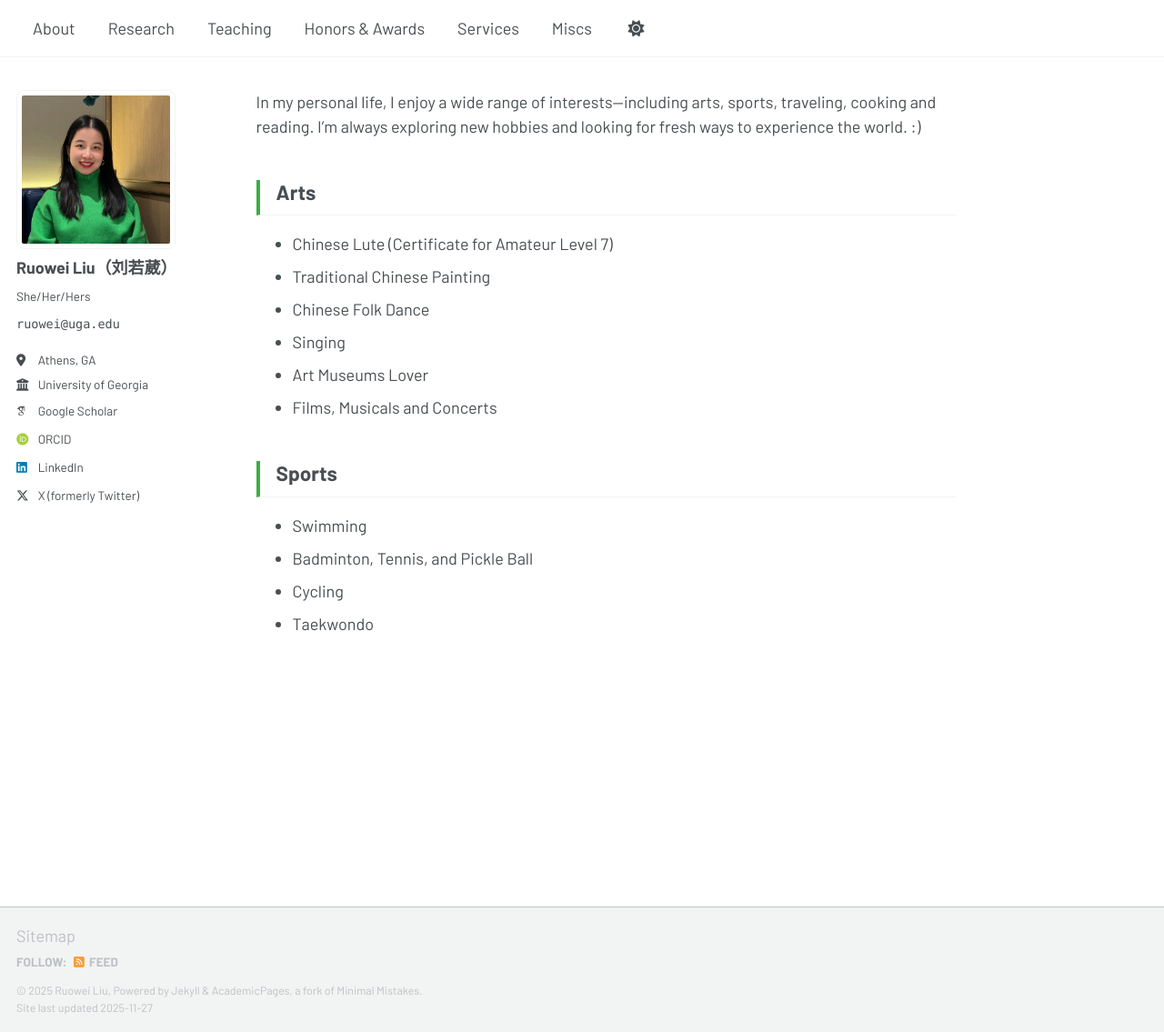
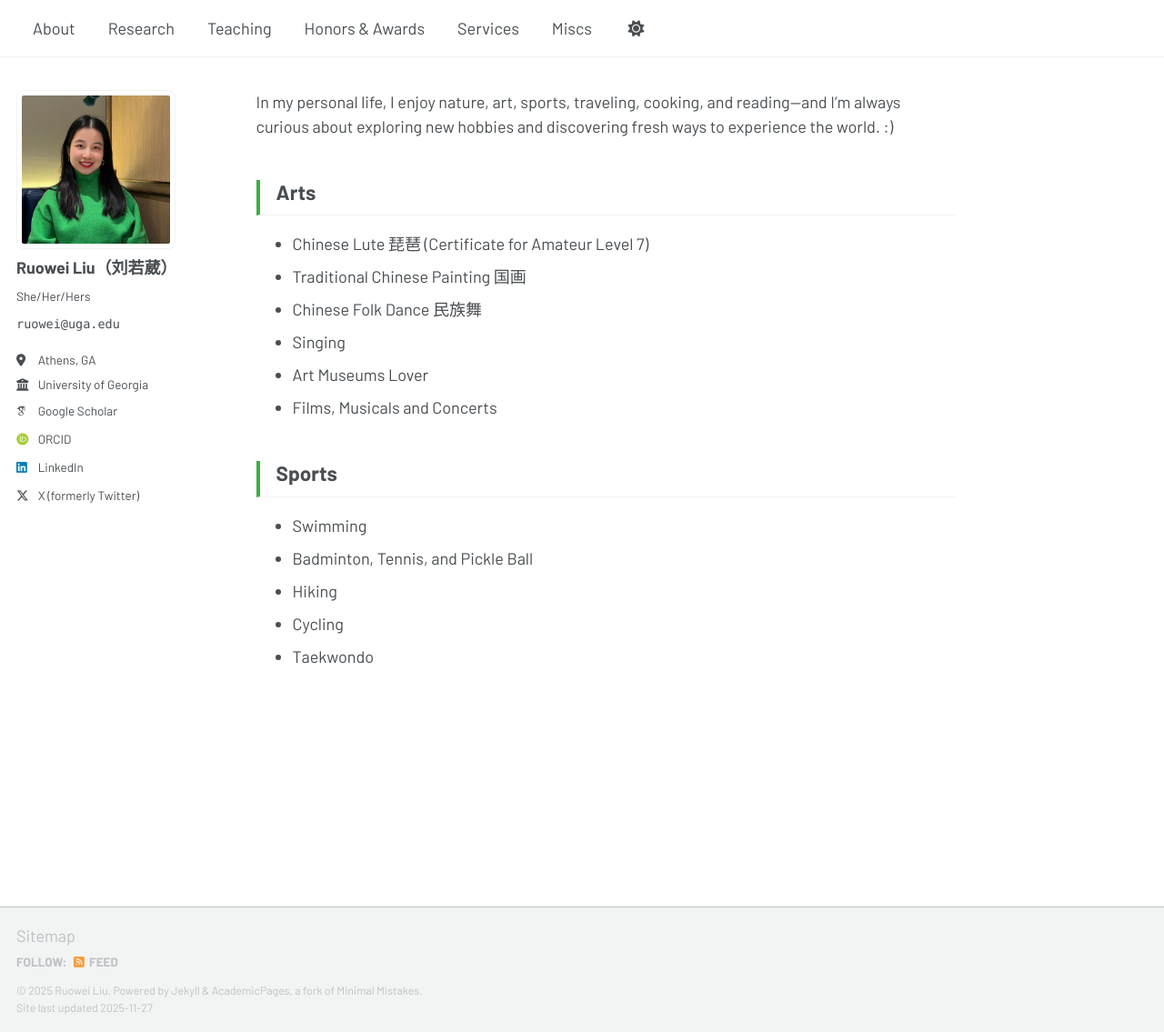
Before and after one commit to ruoweiliu/ruoweiliu.github.io, a Jekyll site: the page built from _pages/miscs.md, in a window 1280 px wide and 1135 px high. Shown: the whole window at 91% size. Built offline with Jekyll 4.4.1, drawn with Linux system fonts in a browser that asks for light colours; some web fonts are replaced; a script that is not in the unit is left out.

Commit message:
Update Miscs page content and navigation URL
- Update navigation URL from /misc/ to /miscs/
- Refine introductory paragraph with more concise wording
- Add Chinese characters to arts items (琵琶, 国画, 民族舞)
- Add Hiking to Sports section

🤖 Generated with [Claude Code](https://claude.com/claude-code)

Co-Authored-By: Claude <noreply@anthropic.com>

```diff
--- a/_data/navigation.yml
+++ b/_data/navigation.yml
@@ -25,4 +25,4 @@ main:
     url: /services/
 
   - title: "Miscs"
-    url: /misc/
+    url: /miscs/
--- a/_pages/miscs.md
+++ b/_pages/miscs.md
@@ -4,12 +4,12 @@ permalink: /misc/
 author_profile: true
 ---
 
-In my personal life, I enjoy a wide range of interests—including arts, sports, traveling, cooking and reading. I’m always exploring new hobbies and looking for fresh ways to experience the world. :)
+In my personal life, I enjoy nature, art, sports, traveling, cooking, and reading—and I’m always curious about exploring new hobbies and discovering fresh ways to experience the world. :)
 
 ## Arts
-* Chinese Lute (Certificate for Amateur Level 7)
-* Traditional Chinese Painting
-* Chinese Folk Dance
+* Chinese Lute 琵琶 (Certificate for Amateur Level 7)
+* Traditional Chinese Painting 国画
+* Chinese Folk Dance 民族舞
 * Singing
 * Art Museums Lover
 * Films, Musicals and Concerts
@@ -18,5 +18,6 @@ In my personal life, I enjoy a wide range of interests—including arts, sports,
 ## Sports
 * Swimming
 * Badminton, Tennis, and Pickle Ball
+* Hiking
 * Cycling
 * Taekwondo
```
